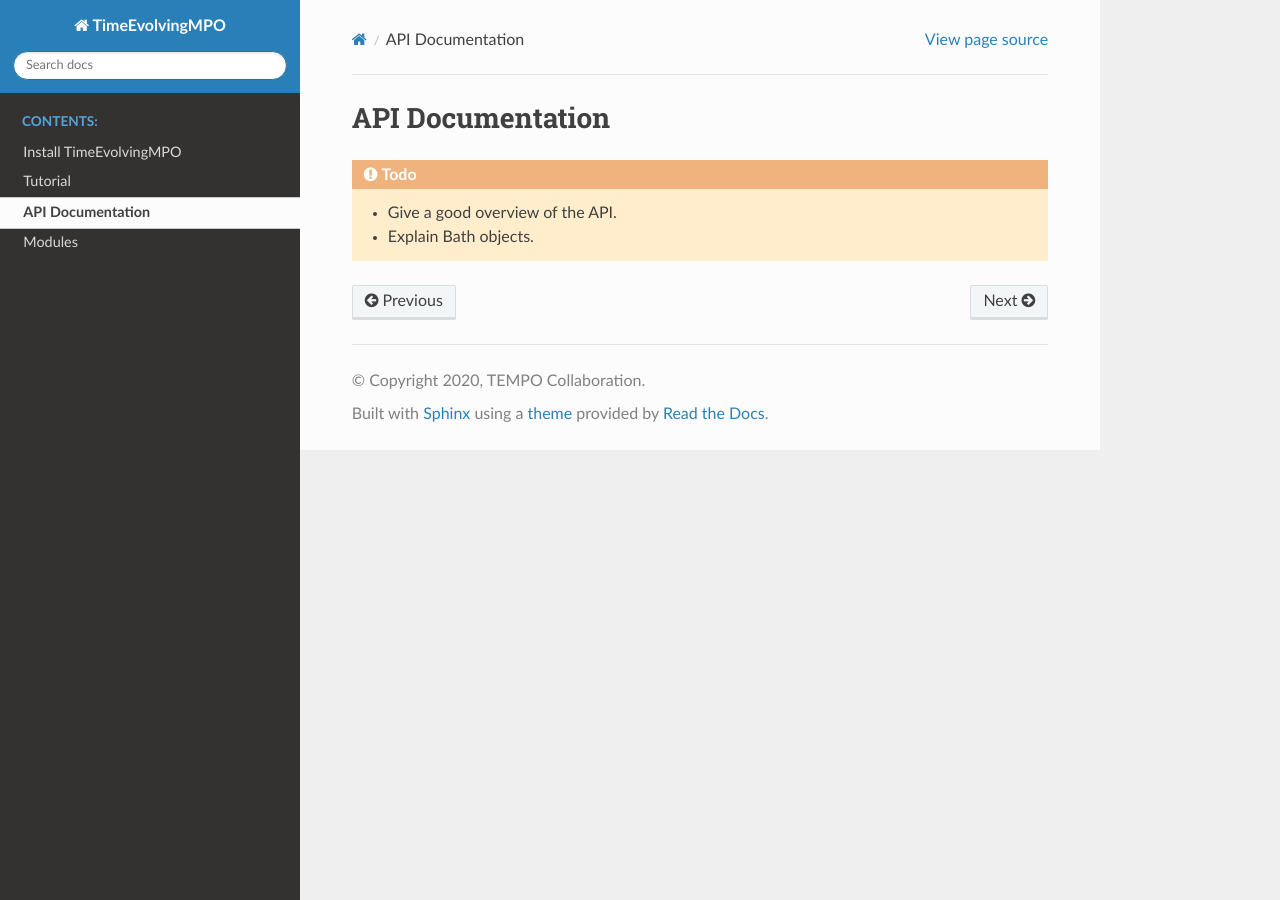
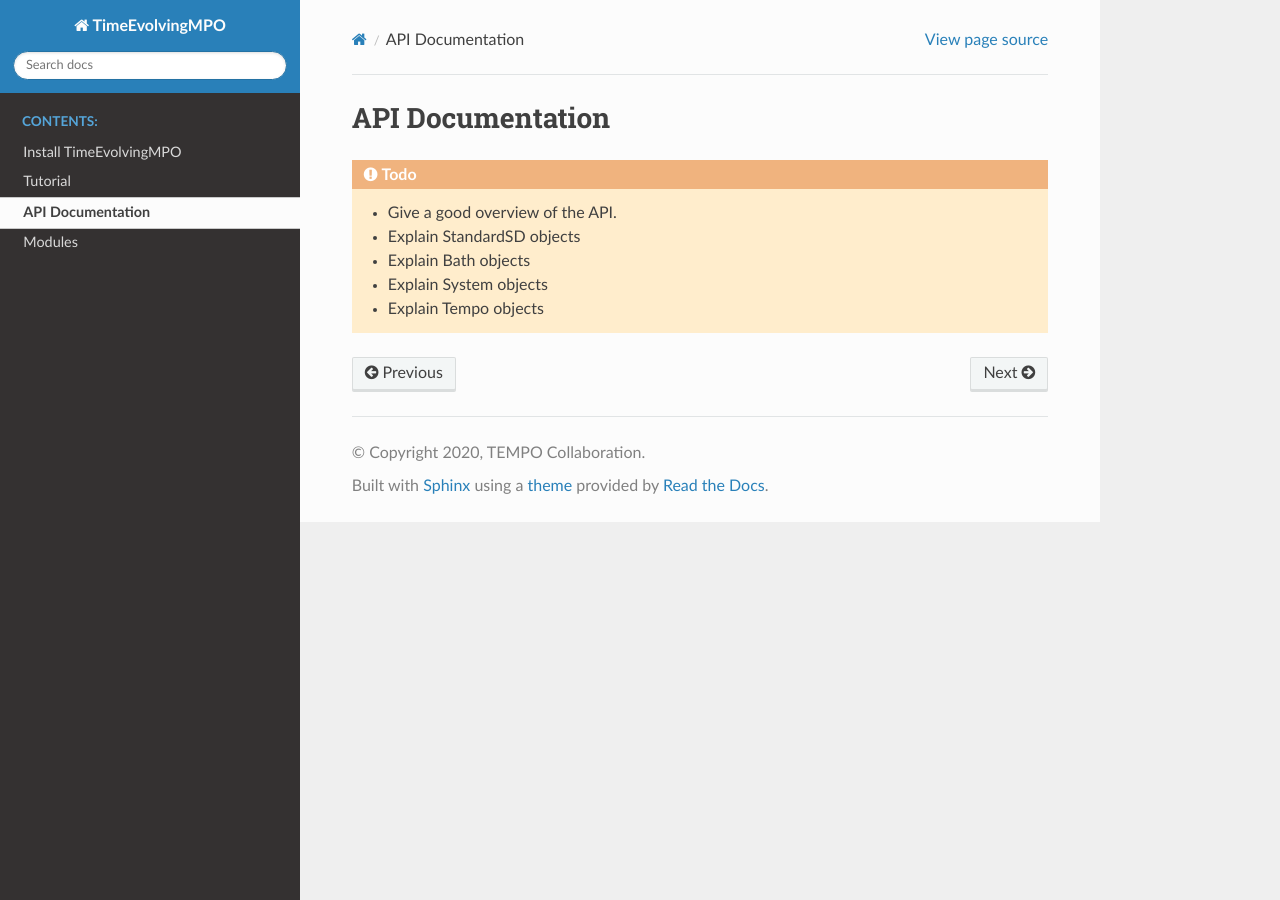
Before and after one commit to tempoCollaboration/OQuPy, a Sphinx documentation site: the page built from docs/pages/api.rst, in a window 1280 px wide. Built offline with Sphinx 7.4.7 and the Read the Docs theme 2.0.0, drawn with Linux system fonts in a browser that asks for light colours.

```diff
--- a/docs/pages/api.rst
+++ b/docs/pages/api.rst
@@ -4,4 +4,7 @@ API Documentation
 .. todo::
 
     - Give a good overview of the API.
-    - Explain Bath objects.
+    - Explain StandardSD objects
+    - Explain Bath objects
+    - Explain System objects
+    - Explain Tempo objects
--- a/docs/pages/tutorial.rst
+++ b/docs/pages/tutorial.rst
@@ -11,6 +11,11 @@ computer.
 If you want to try things locally on your laptop:
 install `TimeEvolvingMPO` by following the instructions at :ref:`install-label`.
 
+.. todo::
+
+      - Remove the say_hi() stuff
+      - Add a the simplest non-trivial example.
+      - Add a more verbose example.
 
 Say hi!
 -------
```
